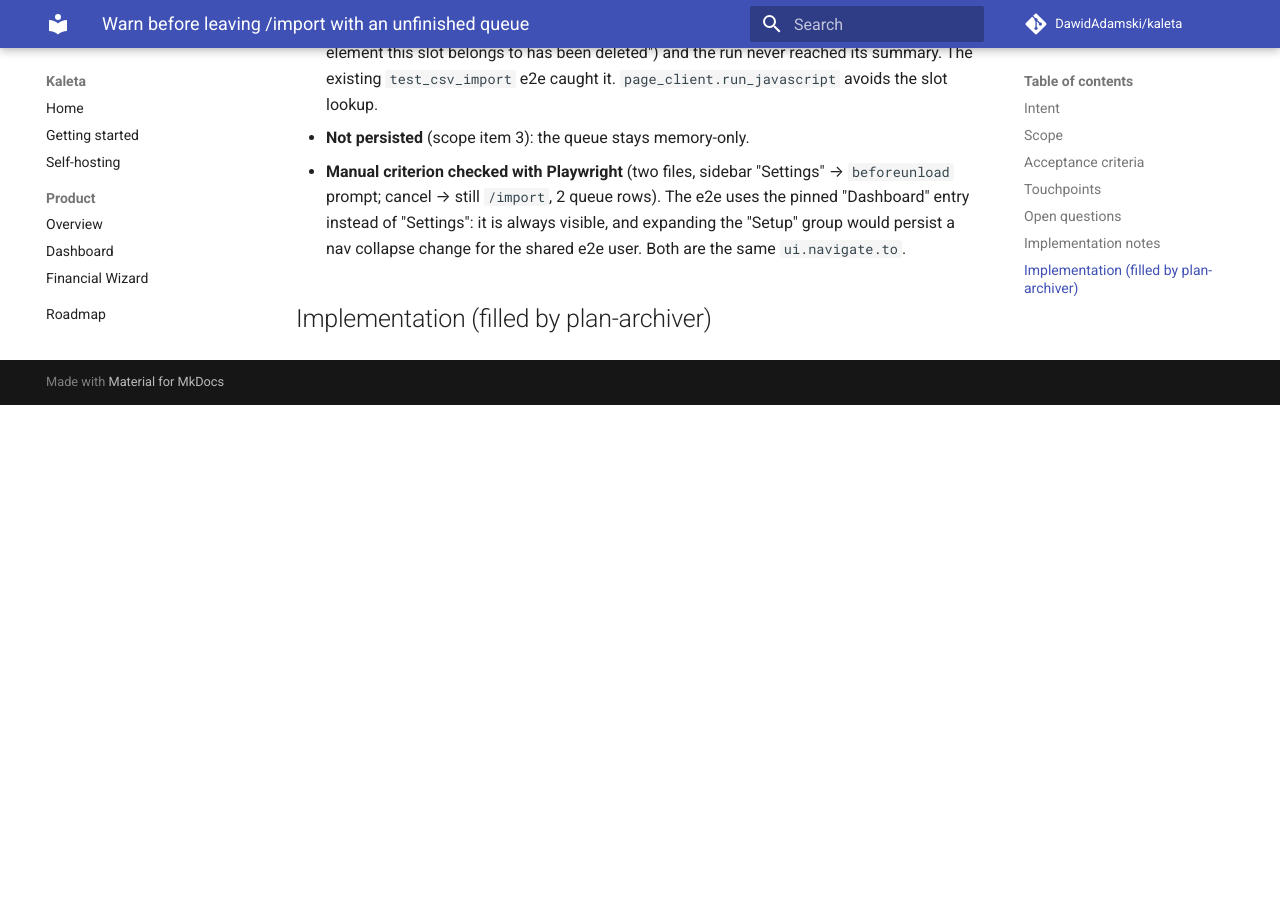
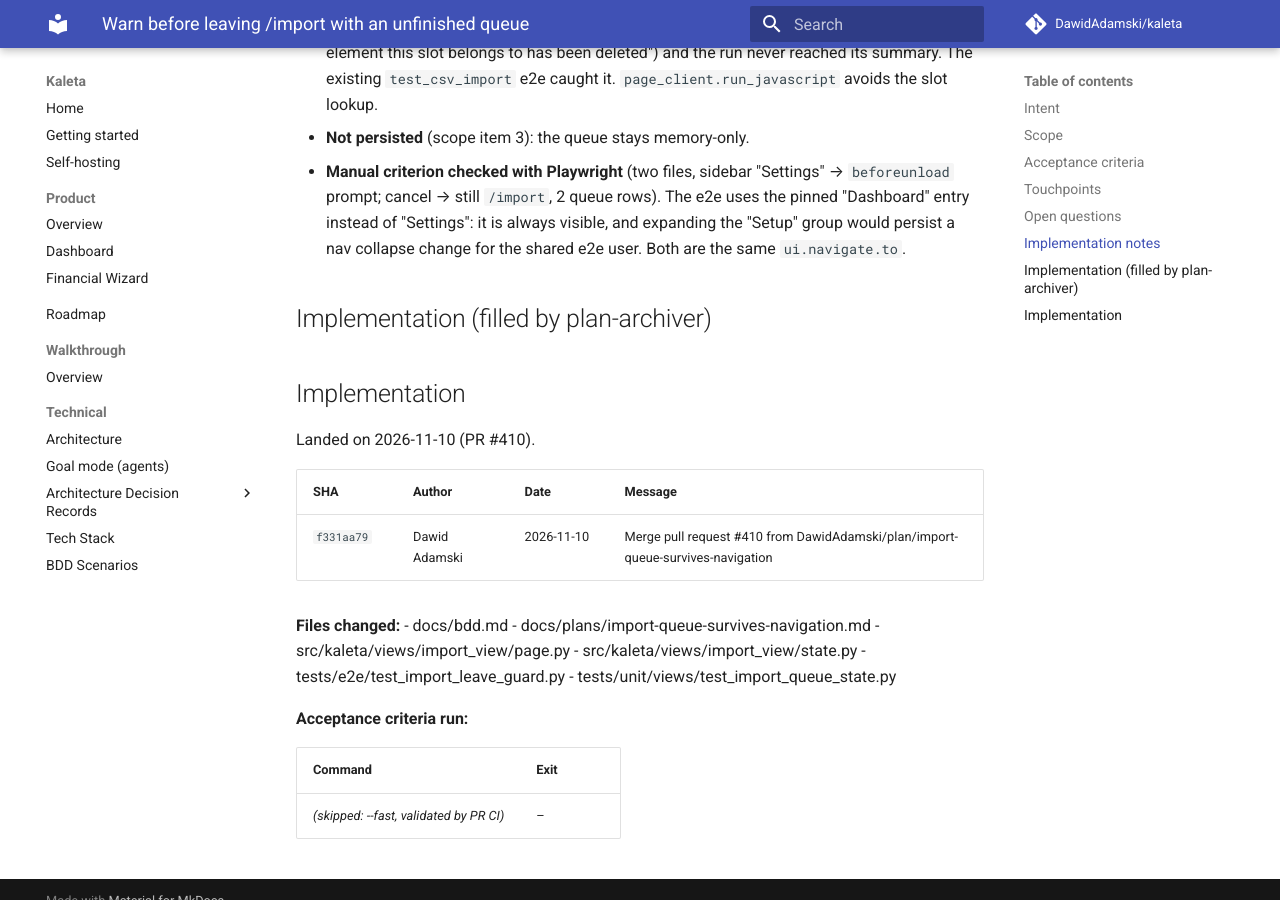
Before and after one commit to DawidAdamski/kaleta, an MkDocs documentation site: the page built from docs/plans/archive/import-queue-survives-navigation.md, in a window 1280 px wide and 900 px high, scrolled down 2488 px. Built offline with MkDocs 1.6.1 and Material for MkDocs 9.7.7, drawn with Linux system fonts in a browser that asks for light colours; comment, search, counter and statistics services are not loaded; before the commit the page ends 2893 px from its top, so only the background shows below that.

Commit message:
docs(plans): archive import-queue-survives-navigation (#410)

```diff
--- a/docs/plans/import-queue-survives-navigation.md
+++ b/docs/plans/archive/import-queue-survives-navigation.md
@@ -3,8 +3,9 @@ plan_id: import-queue-survives-navigation
 title: Warn before leaving /import with an unfinished queue
 area: import
 effort: small
-status: in-progress
-roadmap_ref: ../roadmap.md
+status: archived
+archived_at: 2026-11-10
+roadmap_ref: ../../roadmap.md
 ---
 
 # Warn before leaving /import with an unfinished queue
@@ -112,3 +113,25 @@ Out of scope:
   collapse change for the shared e2e user. Both are the same `ui.navigate.to`.
 
 ## Implementation (filled by plan-archiver)
+
+## Implementation
+
+Landed on 2026-11-10 (PR #410).
+
+| SHA | Author | Date | Message |
+|---|---|---|---|
+| `f331aa79` | Dawid Adamski | 2026-11-10 | Merge pull request #410 from DawidAdamski/plan/import-queue-survives-navigation |
+
+**Files changed:**
+- docs/bdd.md
+- docs/plans/import-queue-survives-navigation.md
+- src/kaleta/views/import_view/page.py
+- src/kaleta/views/import_view/state.py
+- tests/e2e/test_import_leave_guard.py
+- tests/unit/views/test_import_queue_state.py
+
+**Acceptance criteria run:**
+
+| Command | Exit |
+|---|---|
+| _(skipped: --fast, validated by PR CI)_ | – |
```
Also changed, not shown: docs/plans/README.md (+1 -1 lines).
